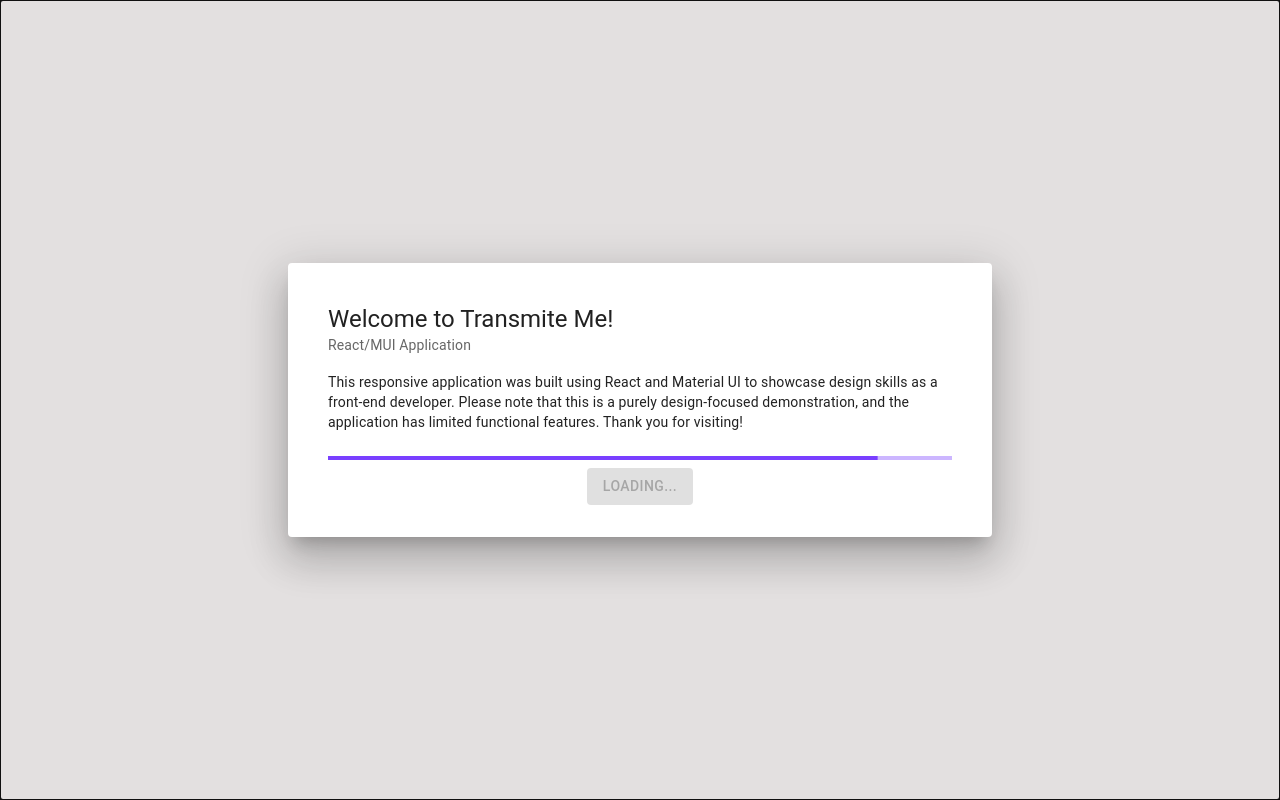
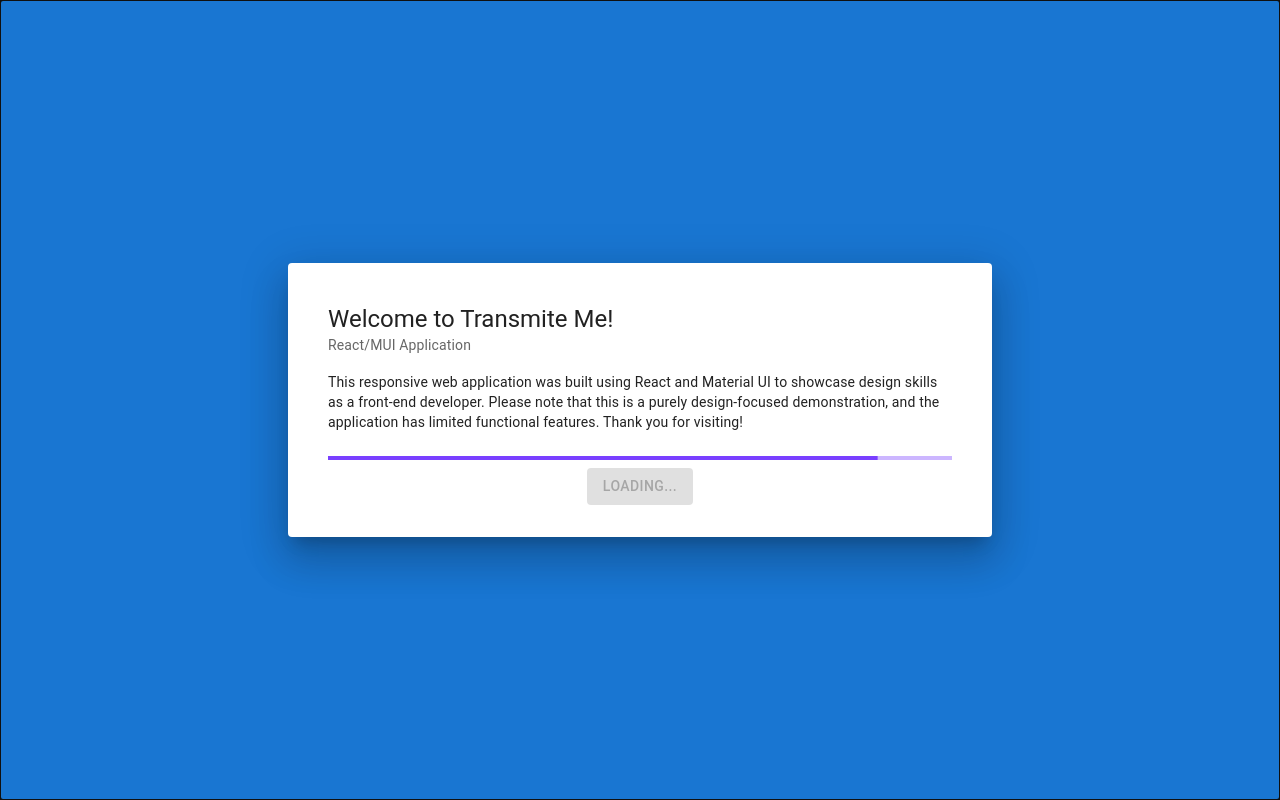
Before and after one commit to CryFecteau/Transmit-Me, a React (Create React App) app: page / in a window 1280 px wide. Shown: the top 800 px of the page. Built offline with nearby package versions, Linux system fonts and the light colour scheme.

Commit message:
Clean up code and edit text color

```diff
--- a/src/components/loading-component.jsx
+++ b/src/components/loading-component.jsx
@@ -7,11 +7,12 @@ import LinearProgress from '@mui/material/LinearProgress';
 const style = {
     width: '100vw',
     height: '100vh',
-    backgroundColor: '#e3e0e0',
+    backgroundColor: 'rgb(25,118,210)',
     display: 'flex',
     justifyContent: 'center',
     alignItems: 'center',
 };
+
 const style2 = {
     display: 'flex',
     justifyContent: 'center',
@@ -19,13 +20,11 @@ const style2 = {
     width: '50vw',
     height: 'auto',
     padding: '2rem',
-}
+};
 
 const style3 = {
     padding: '.5rem',
-}
-
-
+};
 
 export const LoadingComponent = () => {
     const [open, setOpen] = React.useState(true);
@@ -67,12 +66,12 @@ export const LoadingComponent = () => {
                                 React/MUI Application
                             </Typography>
                             <Typography sx={{ marginTop: '1rem', marginBottom: '1.5rem' }} variant="body2">
-                                This responsive application was built using React and Material UI to showcase design skills as a front-end developer. Please note that this is a purely design-focused demonstration, and the application has limited functional features. Thank you for visiting!
+                                This responsive web application was built using React and Material UI to showcase design skills as a front-end developer. Please note that this is a purely design-focused demonstration, and the application has limited functional features. Thank you for visiting!
                             </Typography>
-                            <LinearProgress variant="determinate" value={progress} />
+                            <LinearProgress color="primary" variant="determinate" value={progress} />
                         </Box>
                         <Box sx={{ display: 'flex', justifyContent: 'center', alignItems: 'center' }}>
-                            <Button id='enterBtn' onClick={handleClose} variant="contained" disabled={isLoading}>{isLoading ? 'Loading...' : 'Enter'}</Button>
+                            <Button id='enterBtn' color="primary" onClick={handleClose} variant="contained" disabled={isLoading}>{isLoading ? 'Loading...' : 'Enter'}</Button>
                         </Box>
                     </Paper>
                 </Box>
--- a/src/components/navBar-component.jsx
+++ b/src/components/navBar-component.jsx
@@ -52,7 +52,7 @@ export const NavBarComponent = () => {
                 </Typography>
                 <SettingsInputAntennaRounded sx={{ display: { xs: 'block', sm: 'none' } }} />
                 <SearchBarStyled>
-                    <InputBase placeholder='Search...' />
+                    <InputBase placeholder='Search...' sx={{ color: 'black' }} />
                 </SearchBarStyled>
                 <IconsStyled>
                     <Badge badgeContent={4} color='error'>
--- a/src/components/post-component.jsx
+++ b/src/components/post-component.jsx
@@ -8,13 +8,14 @@ import dining from '../assets/images/dining.jpg';
 import family from '../assets/images/family.jpg';
 import home from '../assets/images/home.jpg';
 import meeting from '../assets/images/meeting.jpg';
+
 export const PostComponent = () => {
     return (
         <>
             <Card sx={{ marginBottom: 5, boxShadow: 12 }}>
                 <CardHeader
                     avatar={
-                        <Avatar sx={{ bgcolor: theme.palette.secondary.main }} aria-label="Zn">Zn</Avatar>
+                        <Avatar sx={{ bgcolor: theme.palette.secondary.main, color: '#fff' }} aria-label="Zn">Zn</Avatar>
                     }
                     action={
                         <IconButton aria-label="settings">
--- a/src/components/rightBar-component.jsx
+++ b/src/components/rightBar-component.jsx
@@ -41,9 +41,10 @@ const StyledBadge = styled(Badge)(({ theme }) => ({
         },
     },
 }));
+
 export const RightBarComponent = () => {
     return (
-        <Box flex={2} p={4} sx={{ display: { xs: 'none', sm: 'block' } }}>
+        <Box flex={2} p={4} sx={{ display: { xs: 'none', sm: 'block' }, mb: 2 }}>
             <Box position='fixed'>
                 <Typography variant='h6'>Online Friends</Typography>
                 <AvatarGroup max={5} sx={{ m: 2, justifyContent: 'start' }}>
@@ -91,7 +92,7 @@ export const RightBarComponent = () => {
                     </StyledBadge>
                 </AvatarGroup>
                 <Typography variant='h6'>Latest Photos</Typography>
-                <ImageList sx={{ mt: 2, width: '100%', maxWidth: 360 }} cols={3} rowHeight={120} gap={5}>
+                <ImageList sx={{ mt: 2, mb: 2, width: '100%', maxWidth: 360 }} cols={3} rowHeight={120} gap={5}>
                     <ImageListItem>
                         <img src={desk} alt='' />
                     </ImageListItem>
@@ -106,7 +107,7 @@ export const RightBarComponent = () => {
                 <List sx={{ width: '100%', maxWidth: 360, bgcolor: 'background.paper' }}>
                     <ListItem alignItems="flex-start">
                         <ListItemAvatar>
-                            <Avatar sx={{ bgcolor: theme.palette.secondary.main }} aria-label="Zn">Zn</Avatar>
+                            <Avatar sx={{ bgcolor: theme.palette.secondary.main, color: '#fff' }} aria-label="Zn">Zn</Avatar>
                         </ListItemAvatar>
                         <ListItemText
                             primary="Brunch this weekend?"
@@ -128,7 +129,7 @@ export const RightBarComponent = () => {
                     <Divider variant="inset" component="li" />
                     <ListItem alignItems="flex-start">
                         <ListItemAvatar>
-                            <Avatar sx={{ bgcolor: theme.palette.secondary.main }} aria-label="Xz">Xz</Avatar>
+                            <Avatar sx={{ bgcolor: theme.palette.secondary.main, color: '#fff' }} aria-label="Xz">Xz</Avatar>
                         </ListItemAvatar>
                         <ListItemText
                             primary="Summer BBQ"
@@ -150,7 +151,7 @@ export const RightBarComponent = () => {
                     <Divider variant="inset" component="li" />
                     <ListItem alignItems="flex-start">
                         <ListItemAvatar>
-                            <Avatar sx={{ bgcolor: theme.palette.secondary.main }} aria-label="Xr">Xr</Avatar>
+                            <Avatar sx={{ bgcolor: theme.palette.secondary.main, color: '#fff' }} aria-label="Xr">Xr</Avatar>
                         </ListItemAvatar>
                         <ListItemText
                             primary="Oui Oui"
```
Also changed, not shown: src/components/feed-component.jsx (+0 -7 lines).
